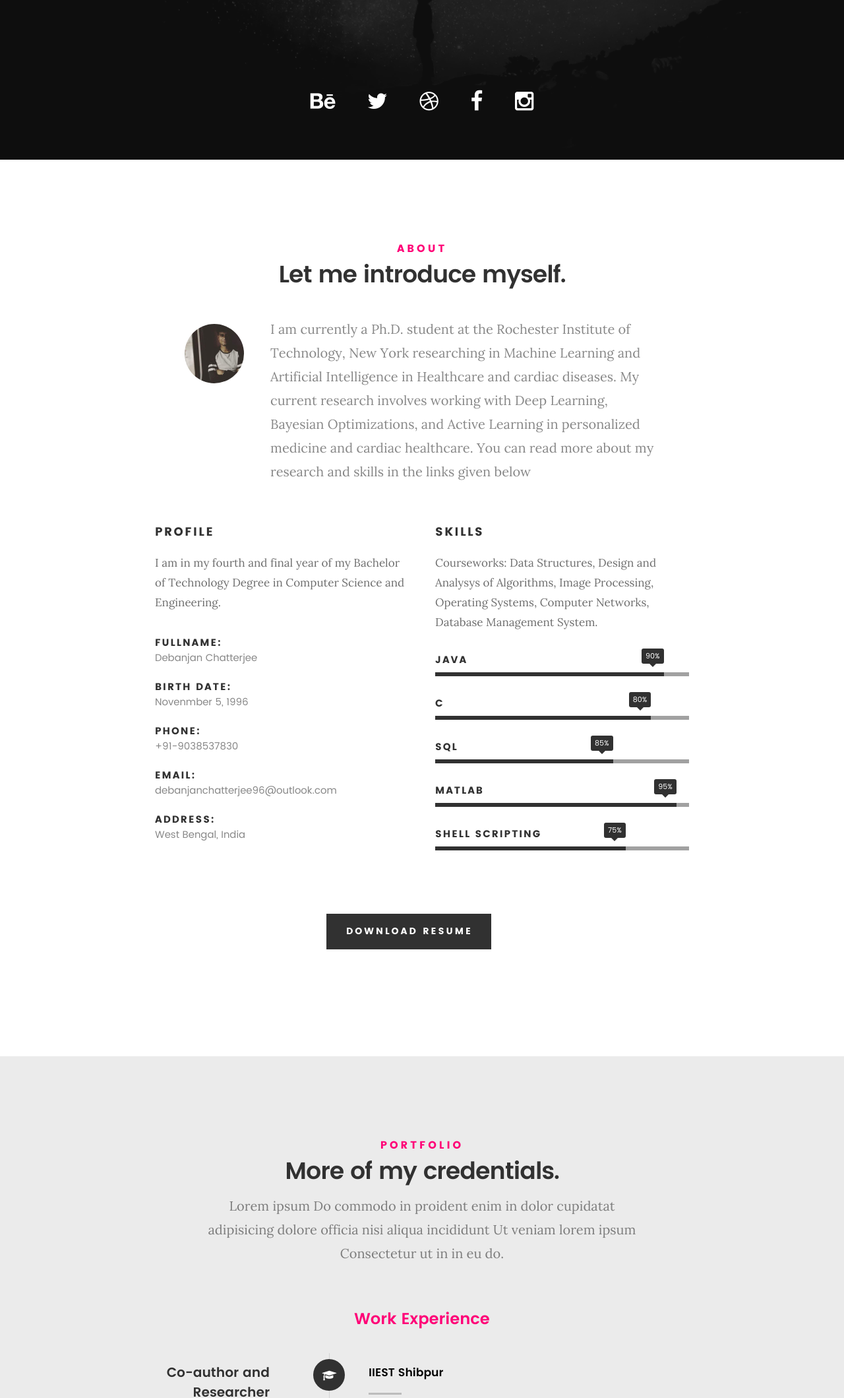
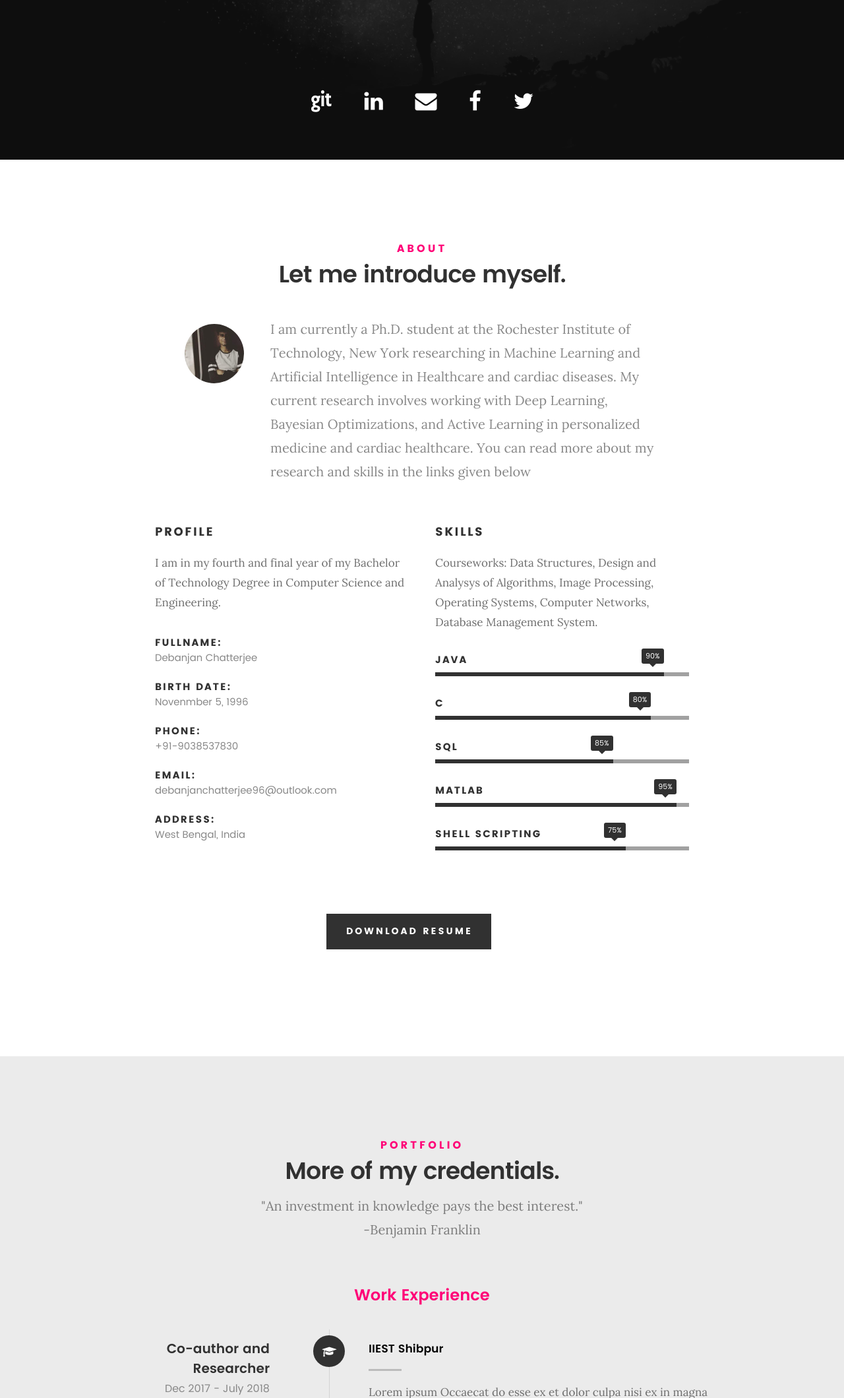
Before and after one commit to debanjanchatterjee/debanjanchatterjee.github.io, a plain HTML site: page index.html in a window 1280 px wide. Shown: the part 558-2677 px from the top of the page at 66% size. Drawn offline with Linux system fonts and the light colour scheme; files whose address does not match are found by name.

Commit message:
Update index.html

```diff
--- a/index.html
+++ b/index.html
@@ -90,11 +90,11 @@
 
    	<ul class="intro-social">
 
-         <li><a href="#"><i class="fa fa-behance"></i></a></li>
-         <li><a href="#"><i class="fa fa-twitter"></i></a></li>
-         <li><a href="#"><i class="fa fa-dribbble"></i></a></li>
-         <li><a href=https://www.facebook.com/debanjan.chatterjee1996"><i class="fa fa-facebook"></i></a></li>
-         <li><a href="#"><i class="fa fa-instagram"></i></a></li>
+         		  <li><a href="https://github.com/debanjanchatterjee"><i class="fa fa-git"></i></a></li>
+			      <li><a href="https://www.linkedin.com/in/debanjan-chatterjee-481998157/"><i class="fa fa-linkedin"></i></a></li>
+			      <li><a href="https://mail.google.com/mail/u/0/?view=cm&fs=1&tf=1&source=mailto&to=debanjanchatterjee96@outlook.com"><i class="fa fa-envelope"></i></a></li>
+			      <li><a href="https://www.facebook.com/debanjan.chatterjee1996"><i class="fa fa-facebook"></i></a></li>
+			      <li><a href="#"><i class="fa fa-twitter"></i></a></li>
       </ul> <!-- /intro-social -->
 
    </section> <!-- /intro -->
@@ -206,7 +206,8 @@
    			<h5>PORTFOLIO</h5>
    			<h1>More of my credentials.</h1>
 
-   			<p class="lead">Lorem ipsum Do commodo in proident enim in dolor cupidatat adipisicing dolore officia nisi aliqua incididunt Ut veniam lorem ipsum Consectetur ut in in eu do.</p>
+   			<p class="lead">"An investment in knowledge pays the best interest."<br>
+   							-Benjamin Franklin</p>
 
    		</div>
    	</div> <!-- /section-intro-->
```
